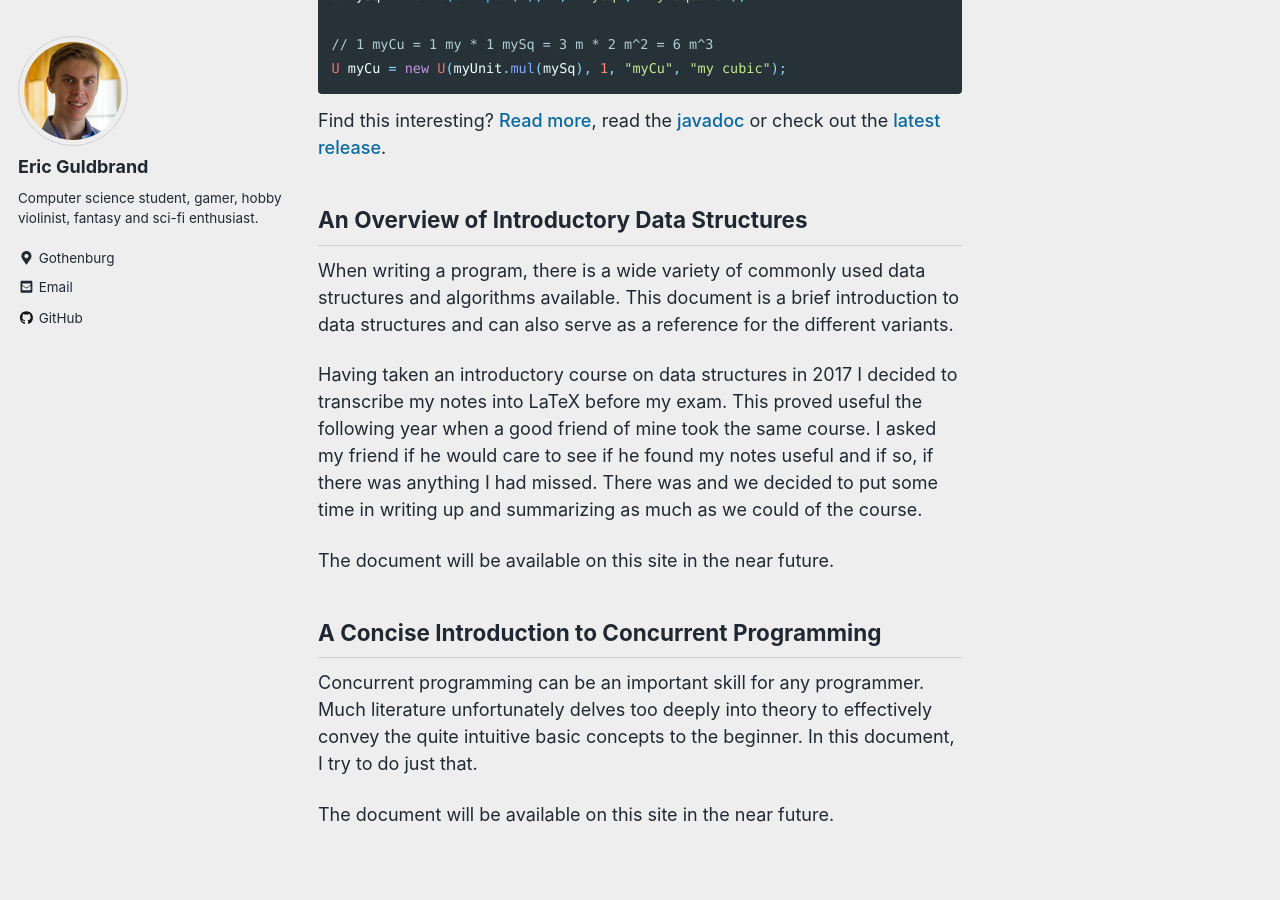
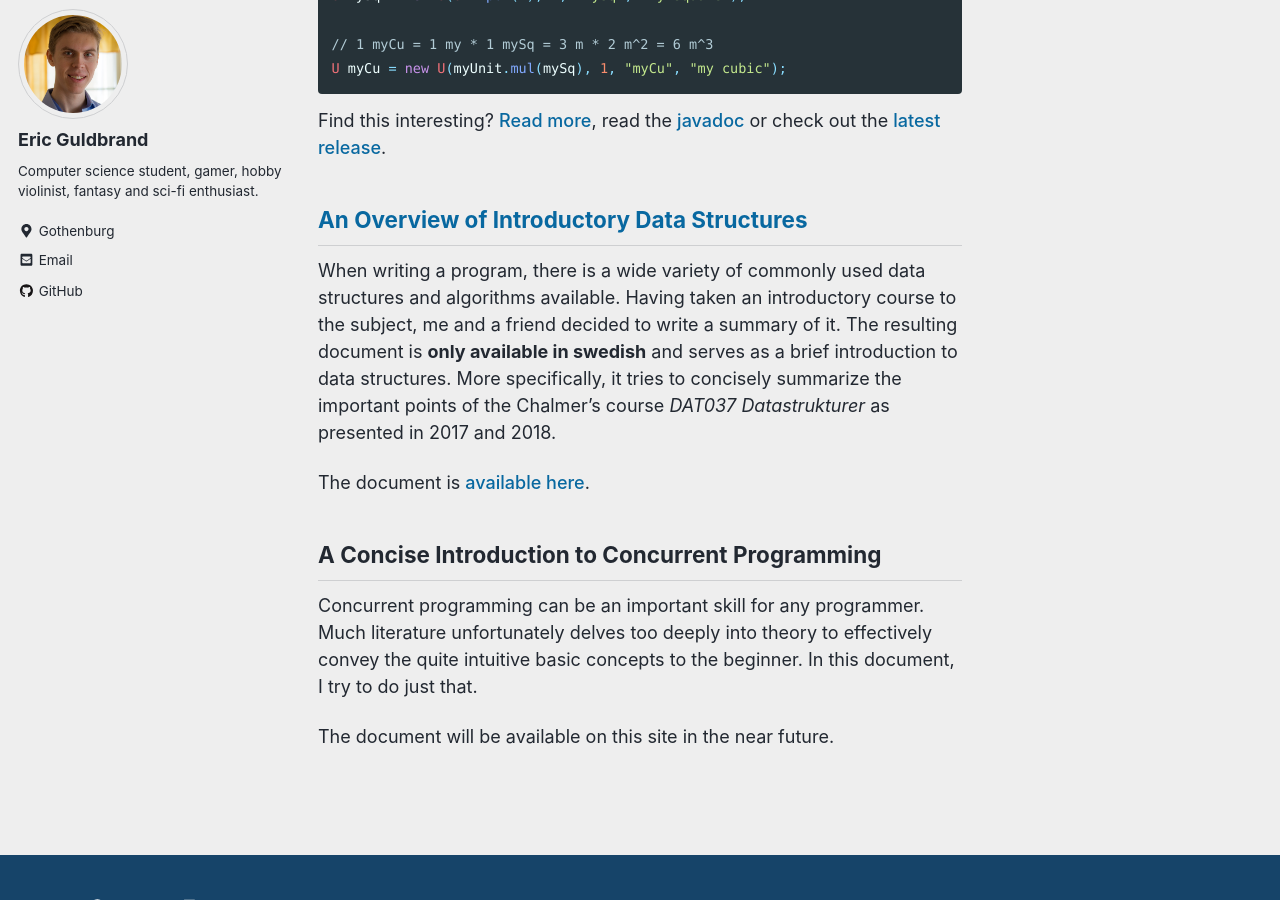
Before and after one commit to ecen/ecen.github.io, a Jekyll site: the page built from _pages/portfolio.md, in a window 1280 px wide and 900 px high, scrolled down 592 px. Built offline with Jekyll 4.4.1, drawn with Linux system fonts in a browser that asks for light colours; nearby versions of some CDN libraries.

Commit message:
Added datastructures pdf.

```diff
--- a/_pages/portfolio.md
+++ b/_pages/portfolio.md
@@ -21,12 +21,10 @@
 
 Find this interesting? [Read more](unit/), read the [javadoc](https://ecen.github.io/unit/) or check out the [latest release](https://github.com/ecen/unit/).
 
-## An Overview of Introductory Data Structures
-When writing a program, there is a wide variety of commonly used data structures and algorithms available. This document is a brief introduction to data structures and can also serve as a reference for the different variants.
+## [An Overview of Introductory Data Structures](/assets/docs/datastrukturer_sammanfattning.pdf)
+When writing a program, there is a wide variety of commonly used data structures and algorithms available. Having taken an introductory course to the subject, me and a friend decided to write a summary of it. The resulting document is **only available in swedish** and serves as a brief introduction to data structures. More specifically, it tries to concisely summarize the important points of the Chalmer's course *DAT037 Datastrukturer* as presented in 2017 and 2018.
 
-Having taken an introductory course on data structures in 2017 I decided to transcribe my notes into LaTeX before my exam. This proved useful the following year when a good friend of mine took the same course. I asked my friend if he would care to see if he found my notes useful and if so, if there was anything I had missed. There was and we decided to put some time in writing up and summarizing as much as we could of the course.
-
-The document will be available on this site in the near future.
+The document is [available here](/assets/docs/datastrukturer_sammanfattning.pdf).
 
 ## A Concise Introduction to Concurrent Programming
 Concurrent programming can be an important skill for any programmer. Much literature unfortunately delves too deeply into theory to effectively convey the quite intuitive basic concepts to the beginner. In this document, I try to do just that.
```
Also changed, not shown: 1 other file.
